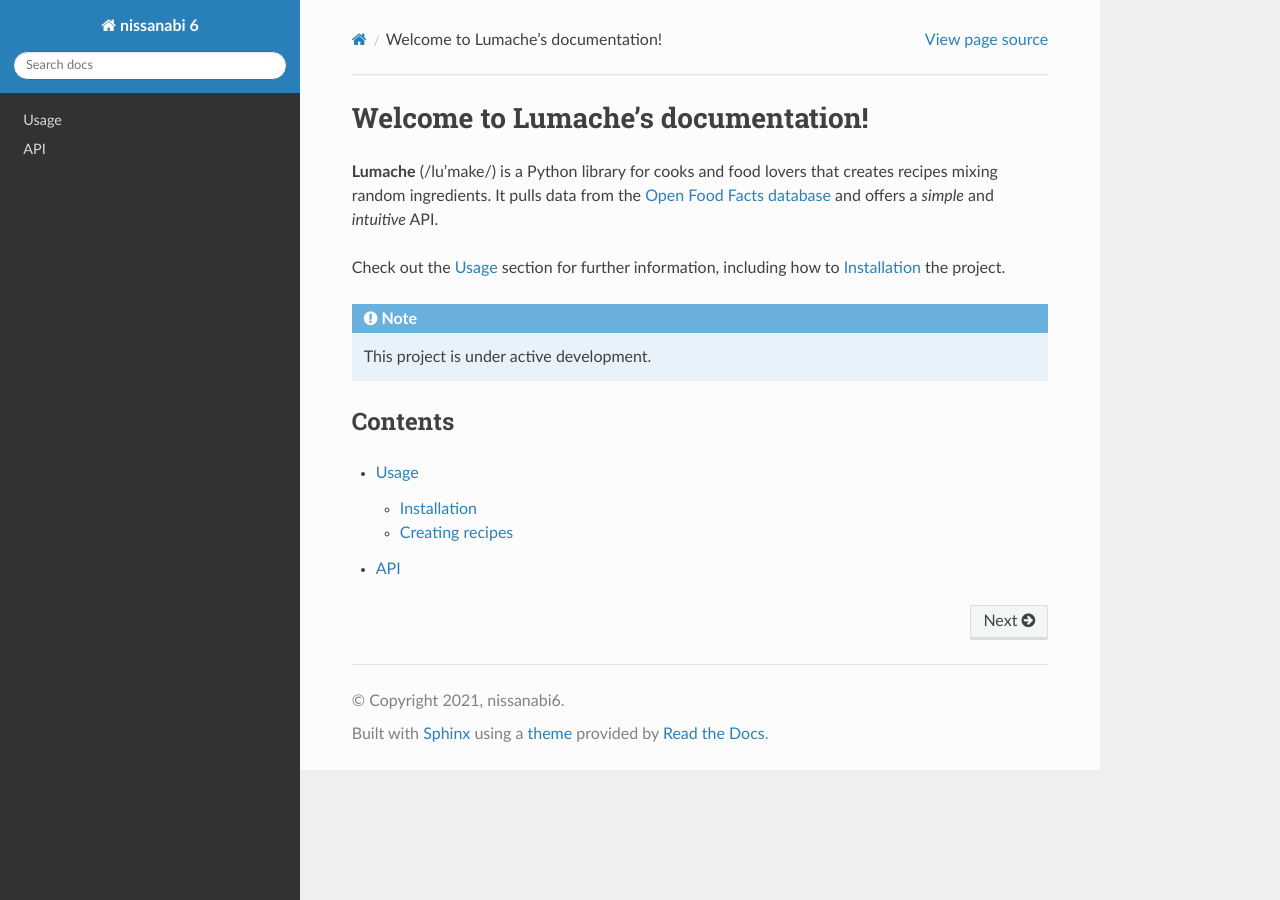
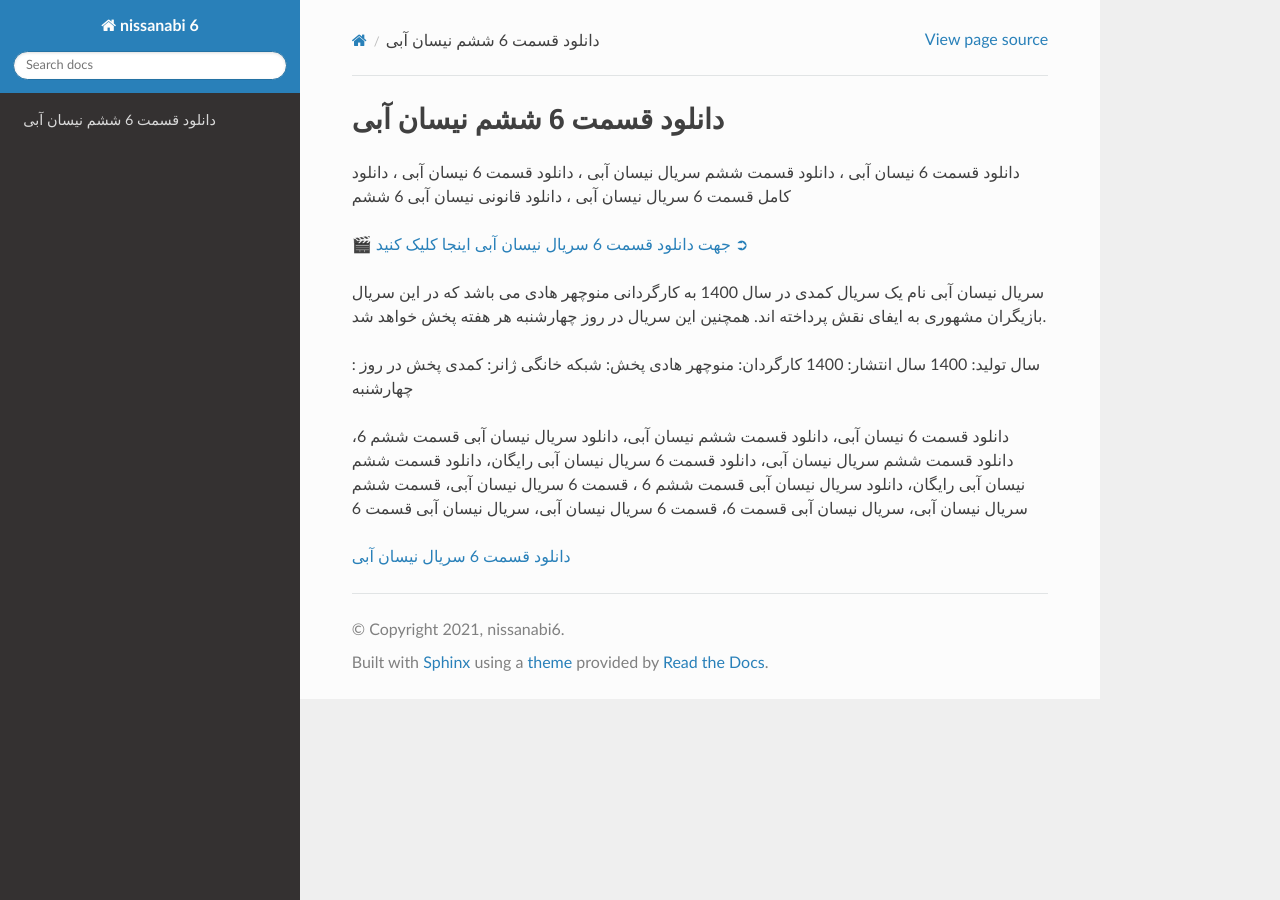
Before and after one commit to filmifa/nissanabi6, a Sphinx documentation site: the page built from docs/source/index.rst, in a window 1280 px wide. Built offline with Sphinx 7.4.7 and the Read the Docs theme 2.0.0, drawn with Linux system fonts in a browser that asks for light colours.

Commit message:
Update index.rst

```diff
--- a/docs/source/index.rst
+++ b/docs/source/index.rst
@@ -1,22 +1,21 @@
-Welcome to Lumache's documentation!
+دانلود قسمت 6 ششم نیسان آبی
 ===================================
 
-**Lumache** (/lu'make/) is a Python library for cooks and food lovers
-that creates recipes mixing random ingredients.
-It pulls data from the `Open Food Facts database <https://world.openfoodfacts.org/>`_
-and offers a *simple* and *intuitive* API.
 
-Check out the :doc:`usage` section for further information, including
-how to :ref:`installation` the project.
+دانلود قسمت 6 نیسان آبی ، دانلود قسمت ششم سریال نیسان آبی ، دانلود قسمت 6 نیسان آبی ، دانلود کامل قسمت 6 سریال نیسان آبی ، دانلود قانونی نیسان آبی 6 ششم
 
-.. note::
+`🎬 جهت دانلود قسمت 6 سریال نیسان آبی اینجا کلیک کنید ➲ <https://pishgammovie.ir/iranian-serial-download/nissan-abi/>`_
 
-   This project is under active development.
+سریال نیسان آبی نام یک سریال کمدی در سال 1400 به کارگردانی منوچهر هادی می باشد که در این سریال بازیگران مشهوری به ایفای نقش پرداخته اند. همچنین این سریال در روز چهارشنبه هر هفته پخش خواهد شد.
 
-Contents
---------
+سال تولید: 1400
+سال انتشار: 1400
+کارگردان: منوچهر هادی
+پخش: شبکه خانگی
+ژانر: کمدی
+پخش در روز : چهارشنبه
 
-.. toctree::
 
-   usage
-   api
+دانلود قسمت 6 نیسان آبی، دانلود قسمت ششم نیسان آبی، دانلود سریال نیسان آبی قسمت ششم 6، دانلود قسمت ششم سریال نیسان آبی، دانلود قسمت 6 سریال نیسان آبی رایگان، دانلود قسمت ششم نیسان آبی رایگان، دانلود سریال نیسان آبی قسمت ششم 6 ، قسمت 6 سریال نیسان آبی، قسمت ششم سریال نیسان آبی، سریال نیسان آبی قسمت 6، قسمت 6 سریال نیسان آبی، سریال نیسان آبی قسمت 6
+
+`دانلود قسمت 6 سریال نیسان آبی <https://nissanabi6.readthedocs.io/en/latest/>`_
```
